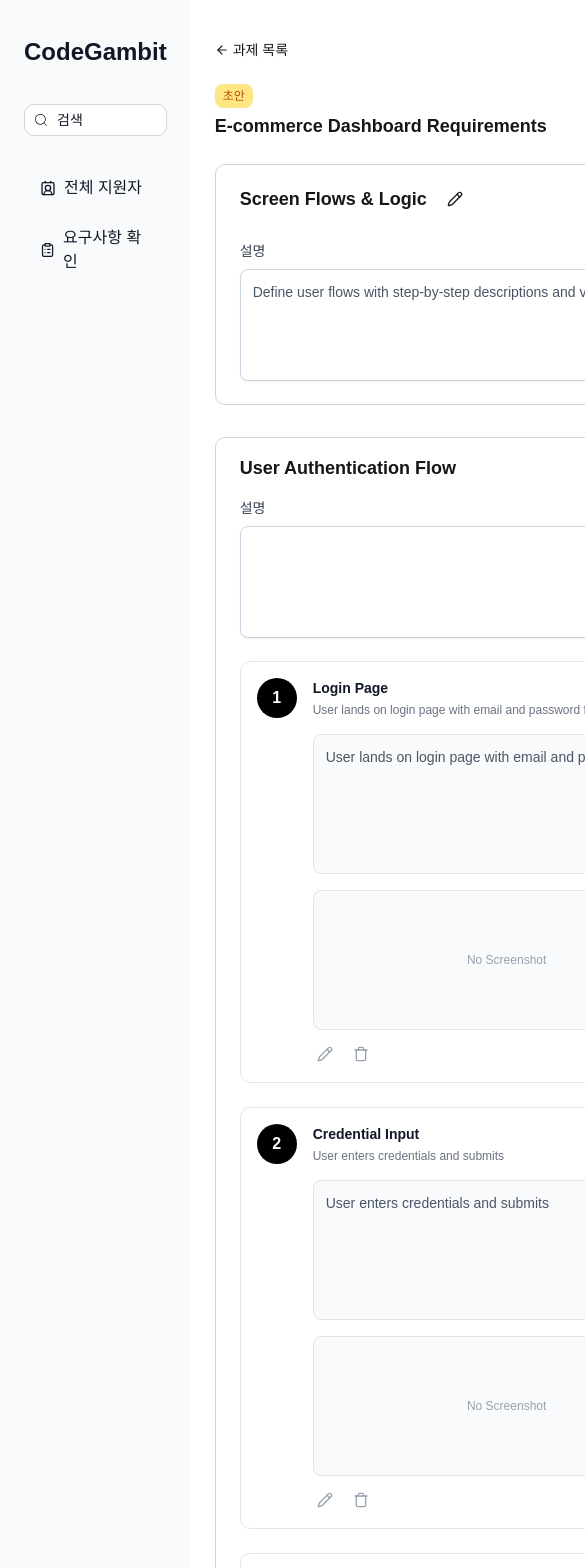
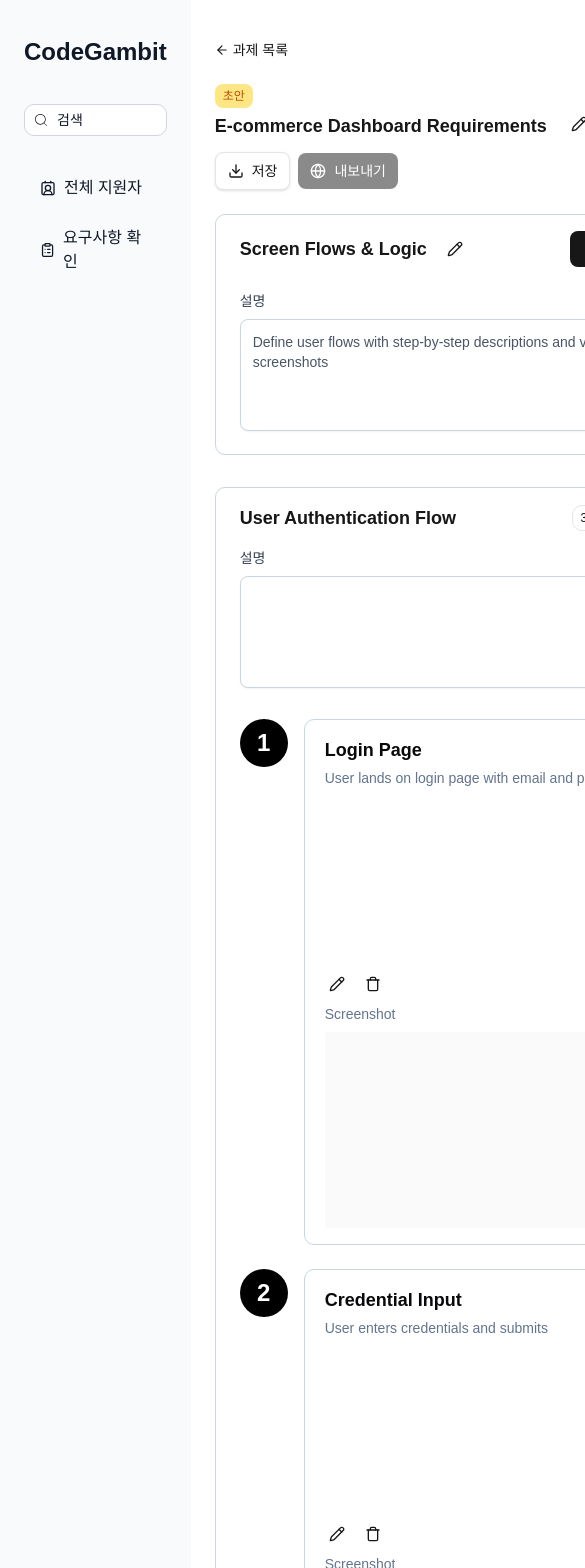
Before and after one commit to llmTestTool/codegambit-front, a React (Vite) app: page /assignedit in a window 390 px wide. Shown: the top 1568 px of the page, 585 px wide, since content can reach past the window. Built offline with nearby package versions, Linux system fonts and the light colour scheme; a web font is replaced by a local one.

Commit message:
design: 플로우 생성 카드 css 수정

```diff
--- a/src/components/assign/AssignHeader.tsx
+++ b/src/components/assign/AssignHeader.tsx
@@ -21,12 +21,13 @@ const AssignHeader: React.FC<Props> = ({ assign }) => {
           <LuArrowLeft className="mr-1 inline" /> 과제 목록
         </button>
         <div className="flex items-center justify-between">
-          <div className="flex flex-col items-start gap-1">
+          <div className="flex w-full flex-col items-start gap-3 sm:flex-row sm:items-center sm:justify-between sm:gap-6">
+            <div className="flex min-w-0 flex-col items-start gap-1">
               <span className="inline-flex items-center rounded-md border-none bg-amber-200 px-2 py-1 text-xs font-medium text-amber-700">
                 초안
               </span>
-            <div className="flex items-baseline">
-              <p className="mr-10 truncate text-lg font-semibold text-neutral-900 sm:text-2xl">
+              <div className="flex min-w-0 items-baseline">
+                <p className="mr-4 min-w-0 truncate text-lg font-semibold text-neutral-900 sm:text-2xl">
                   {assign.title}
                 </p>
                 <button className="ml-2 text-sm text-neutral-900 hover:text-gray-600">
@@ -34,15 +35,17 @@ const AssignHeader: React.FC<Props> = ({ assign }) => {
                 </button>
               </div>
             </div>
-          <div className="flex flex-shrink-0 items-center gap-2">
-            <button className="flex items-center gap-2 rounded-md border border-neutral-200 bg-white px-3 py-2 text-sm text-neutral-900 shadow-sm hover:bg-gray-50">
+
+            <div className="flex w-full flex-wrap items-center gap-2 sm:w-auto sm:flex-shrink-0">
+              <button className="flex items-center rounded-md border border-neutral-200 bg-white px-3 py-2 text-sm text-neutral-900 shadow-sm hover:bg-gray-50">
                 <LuDownload className="h-4 w-4" />
-              저장
+                <span className="ml-2">저장</span>
               </button>
-            <button className="flex items-center gap-2 rounded-md bg-neutral-900/50 px-3 py-2 text-sm text-white hover:bg-neutral-800">
+              <button className="flex items-center rounded-md bg-neutral-900/50 px-3 py-2 text-sm text-white hover:bg-neutral-800">
                 <LuGlobe className="h-4 w-4" />
-              내보내기
+                <span className="ml-2">내보내기</span>
               </button>
+            </div>
           </div>
         </div>
         {/* <div className="mt-1 truncate text-xs text-gray-500">
--- a/src/components/assign/AssignStepCard.tsx
+++ b/src/components/assign/AssignStepCard.tsx
@@ -9,63 +9,44 @@ interface Props {
 
 const AssignStepCard: React.FC<Props> = ({ step, index }) => {
   return (
-    <div className="mb-6">
-      <div className="rounded-lg border bg-white p-4">
+    <div className="mb-6 min-w-0">
       <div className="flex items-start gap-4">
-          {/* numbered badge inside the border */}
         <div className="flex-shrink-0">
-            <div className="flex h-10 w-10 items-center justify-center rounded-full bg-black font-bold text-white">
+          <div className="flex h-12 w-12 items-center justify-center rounded-full bg-black text-2xl font-semibold text-white">
             {index}
           </div>
         </div>
 
-          <div className="flex-1">
-            <div className="flex items-start justify-between">
+        <div className="flex flex-1 flex-col gap-2 rounded-lg border border-slate-300 p-4 px-5 sm:flex-row sm:items-start">
+          <div className="flex min-w-0 flex-1 flex-col">
             <div className="min-w-0">
-                <h3 className="truncate text-sm font-semibold text-gray-900">
+              <p className="truncate text-lg font-bold text-zinc-950 sm:text-xl">
                 {step.title}
-                </h3>
-                <p className="mt-1 truncate text-xs text-gray-500">
+              </p>
+              <p className="mt-1 h-48 max-h-48 truncate text-sm text-slate-500">
                 {step.description}
               </p>
             </div>
-            </div>
-
-            <div className="mt-4 grid grid-cols-1 gap-4 md:grid-cols-2">
-              <div className="min-h-[140px] rounded-md border bg-gray-50 p-3 text-sm text-gray-600">
-                {step.description}
-              </div>
-              <div className="flex min-h-[140px] items-center justify-center rounded-md border bg-gray-50">
-                {step.screenshot ? (
-                  <img
-                    src={step.screenshot}
-                    alt={step.title}
-                    className="max-h-36 object-contain"
-                  />
-                ) : (
-                  <div className="text-xs text-gray-400">No Screenshot</div>
-                )}
-              </div>
-            </div>
-
             <div className="mt-3 flex items-center gap-3">
               <button
                 aria-label="edit step"
-                className="rounded p-1 text-gray-400 hover:bg-gray-100 hover:text-gray-600"
+                className="rounded p-1 text-neutral-900 hover:bg-slate-50 hover:text-gray-600"
               >
                 <LuPencil className="h-4 w-4" />
               </button>
               <button
                 aria-label="delete step"
-                className="rounded p-1 text-gray-400 hover:bg-gray-100 hover:text-gray-600"
+                className="rounded p-1 text-neutral-900 hover:bg-slate-50 hover:text-gray-600"
               >
                 <LuTrash className="h-4 w-4" />
               </button>
             </div>
           </div>
-
-          <div className="ml-4 hidden text-xs text-gray-500 md:flex md:flex-col md:items-end md:justify-start">
-            <div>Screenshot</div>
+          <div className="flex w-full flex-col sm:w-48 sm:flex-none">
+            <div className="mb-2 text-sm text-slate-500">Screenshot</div>
+            <div className="relative w-full" style={{ paddingTop: '56.25%' }}>
+              <div className="absolute inset-0 rounded bg-neutral-50" />
+            </div>
           </div>
         </div>
       </div>
--- a/src/page/AssignEditPage.tsx
+++ b/src/page/AssignEditPage.tsx
@@ -20,30 +20,12 @@ const AssignEditPage = () => {
           stepsCount={assign.steps.length}
           assign={''}
         >
-          <div className="mt-4">
+          <div className="mt-6">
             {assign.steps.map((step, idx) => (
               <AssignStepCard key={step.id} step={step} index={idx + 1} />
             ))}
           </div>
         </UserFlowBlock>
-
-        <div className="rounded-lg border bg-white p-4">
-          {/* 복사된 섹션 예시 2번째 블록 */}
-          <AssignOverview
-            assign={assign}
-            title="User Authentication Flow"
-            stepsCount={assign.steps.length}
-          />
-          <div className="mt-4">
-            {assign.steps.map((step, idx) => (
-              <AssignStepCard
-                key={`copy-${step.id}`}
-                step={step}
-                index={idx + 1}
-              />
-            ))}
-          </div>
-        </div>
       </div>
     </div>
   );
```
Lines whose indentation alone changed are shown as unchanged.
